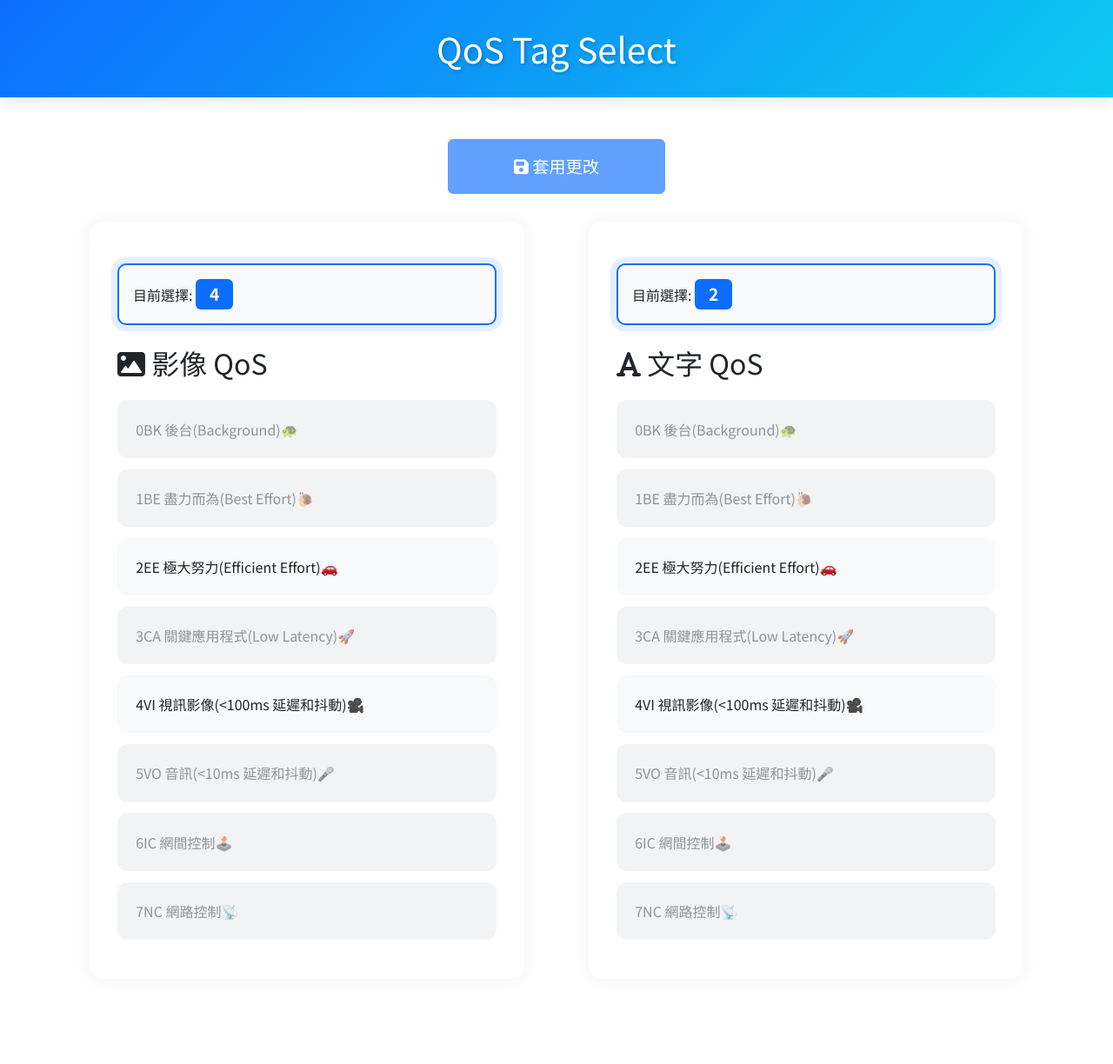
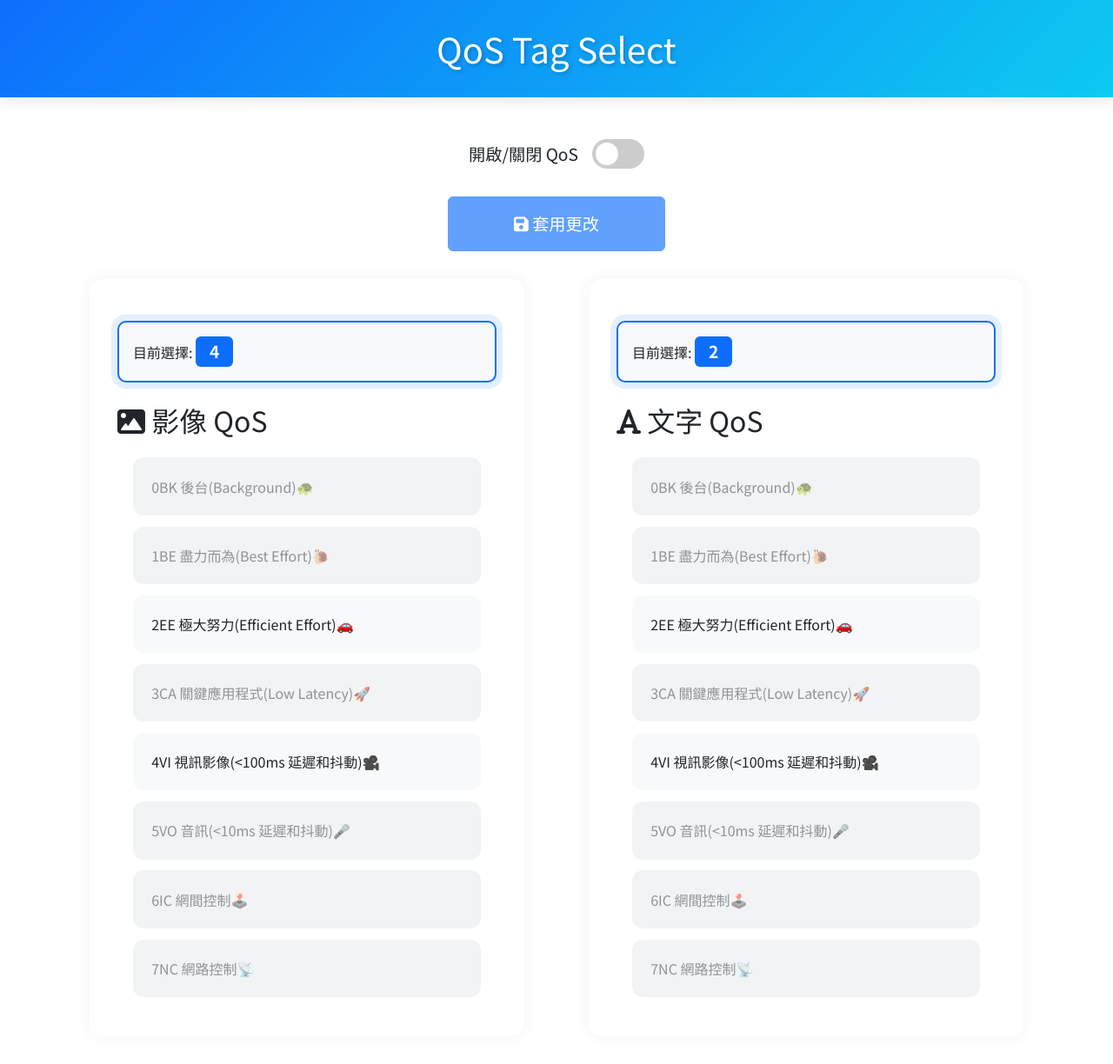
Before and after one commit to dong881/NetLatencyLossEvaluator, a Flask app: template Q5/templates/control_index.html in a window 1280 px wide. Shown: the whole page at 87% size. Before the commit the page ends 1081 px from the top, so only its background shows below. Run offline with Flask 3, Linux system fonts and the light colour scheme; the template is opened without the code that fills it, so the values that code supplies are empty.

Commit message:
新增端口映射，將端口8映射至5678

```diff
--- a/Q5/camera_sender.py
+++ b/Q5/camera_sender.py
@@ -34,6 +34,7 @@
     # 5: 5405,
     # 6: 5404,
     # 7: 5403,
+    8: 5678,
 }
 
 # Flask 路由
--- a/Q5/templates/control_index.html
+++ b/Q5/templates/control_index.html
@@ -57,6 +57,10 @@
             align-items: center;
             background: #f8f9fa;
             border: 2px solid transparent;
+            width: 100%;
+            max-width: 400px;
+            margin-left: auto;
+            margin-right: auto;
         }
 
         .qos-option:hover:not(.disabled) {
@@ -111,6 +115,68 @@
             transform: translateY(-3px);
             box-shadow: 0 4px 15px rgba(13, 110, 253, 0.3);
         }
+
+        .switch-container {
+            display: flex;
+            justify-content: center;
+            align-items: center;
+            margin-bottom: 2rem;
+        }
+
+        .switch-label {
+            margin-right: 1rem;
+            font-size: 1.2rem;
+        }
+
+        .switch {
+            position: relative;
+            display: inline-block;
+            width: 60px;
+            height: 34px;
+        }
+
+        .switch input {
+            opacity: 0;
+            width: 0;
+            height: 0;
+        }
+
+        .slider {
+            position: absolute;
+            cursor: pointer;
+            top: 0;
+            left: 0;
+            right: 0;
+            bottom: 0;
+            background-color: #ccc;
+            transition: .4s;
+            border-radius: 34px;
+        }
+
+        .slider:before {
+            position: absolute;
+            content: "";
+            height: 26px;
+            width: 26px;
+            left: 4px;
+            bottom: 4px;
+            background-color: white;
+            transition: .4s;
+            border-radius: 50%;
+        }
+
+        input:checked + .slider {
+            background-color: #0d6efd;
+        }
+
+        input:checked + .slider:before {
+            transform: translateX(26px);
+        }
+
+        .disabled-effect {
+            filter: grayscale(100%);
+            pointer-events: none;
+        }
     </style>
 </head>
 <body>
@@ -119,6 +185,13 @@
     </div>
 
     <div class="container">
+        <div class="switch-container">
+            <span class="switch-label">開啟/關閉 QoS</span>
+            <label class="switch">
+                <input type="checkbox" id="qosToggle">
+                <span class="slider"></span>
+            </label>
+        </div>
         <button id="submitBtn" class="btn btn-primary submit-btn" disabled>
             <i class="fas fa-save"></i> 套用更改
         </button>
@@ -148,6 +221,7 @@
     const qosConfig = {
         image: {
             current: -1,
+            previous: -1,
             disabled: [0, 1, 3, 5, 6, 7],
             descriptions: {
                 0: "BK 後台(Background)🐢",
@@ -157,11 +231,12 @@
                 4: "VI 視訊影像(<100ms 延遲和抖動)🎥",
                 5: "VO 音訊(<10ms 延遲和抖動)🎤",
                 6: "IC 網間控制🕹️",
-                    7: "NC 網路控制📡",
+                7: "NC 網路控制📡"
             }
         },
         text: {
             current: -1,
+            previous: -1,
             disabled: [0, 1, 3, 5, 6, 7],
             descriptions: {
                 0: "BK 後台(Background)🐢",
@@ -171,7 +246,7 @@
                 4: "VI 視訊影像(<100ms 延遲和抖動)🎥",
                 5: "VO 音訊(<10ms 延遲和抖動)🎤",
                 6: "IC 網間控制🕹️",
-                    7: "NC 網路控制📡",
+                7: "NC 網路控制📡"
             }
         }
     };
@@ -218,11 +293,19 @@
             const data = await response.json();
 
             qosConfig.image.current = data.image_qos;
+            qosConfig.image.previous = data.image_qos;
             qosConfig.text.current = data.text_qos;
+            qosConfig.text.previous = data.text_qos;
 
             // 更新UI
-                document.getElementById('currentImageQos').textContent = data.image_qos;
-                document.getElementById('currentTextQos').textContent = data.text_qos;
+            document.getElementById('currentImageQos').textContent = data.image_qos === 8 ? '關閉 QoS' : data.image_qos;
+            document.getElementById('currentTextQos').textContent = data.text_qos === 8 ? '關閉 QoS' : data.text_qos;
+
+            // 根據載入的資料設定滑動開關的狀態
+            const qosToggle = document.getElementById('qosToggle');
+            const isQoSEnabled = data.image_qos !== 8 && data.text_qos !== 8;
+            qosToggle.checked = isQoSEnabled;
+            toggleQoS(isQoSEnabled);
 
             // 重新渲染選項
             document.getElementById('imageQosOptions').innerHTML = '';
@@ -275,16 +358,36 @@
             }, 2000);
         }
     }
-        // 頁面載入時執行
+
+    function toggleQoS(enabled) {
+        const elements = document.querySelectorAll('.qos-section, .submit-btn');
+        if (enabled) {
+            elements.forEach(el => el.classList.remove('disabled-effect'));
+            qosConfig.image.current = qosConfig.image.previous;
+            qosConfig.text.current = qosConfig.text.previous;
+            document.getElementById('currentImageQos').textContent = qosConfig.image.current;
+            document.getElementById('currentTextQos').textContent = qosConfig.text.current;
+            handleSubmit();
+        } else {
+            elements.forEach(el => el.classList.add('disabled-effect'));
+            qosConfig.image.previous = qosConfig.image.current;
+            qosConfig.text.previous = qosConfig.text.current;
+            qosConfig.image.current = 8;
+            qosConfig.text.current = 8;
+            document.getElementById('currentImageQos').textContent = '關閉 QoS';
+            document.getElementById('currentTextQos').textContent = '關閉 QoS';
+            handleSubmit();
+        }
+    }
+
     document.addEventListener('DOMContentLoaded', () => {
         loadCurrentQoS();
         document.getElementById('submitBtn').addEventListener('click', handleSubmit);
+        document.getElementById('qosToggle').addEventListener('change', (e) => toggleQoS(e.target.checked));
     });
 
-        // 初始化
     createQosOptions('image');
     createQosOptions('text');
-        document.getElementById('submitBtn').addEventListener('click', handleSubmit);
 </script>
 
 <script src="https://cdn.jsdelivr.net/npm/bootstrap@5.3.0/dist/js/bootstrap.bundle.min.js"></script>
```
Lines whose indentation alone changed are shown as unchanged.
